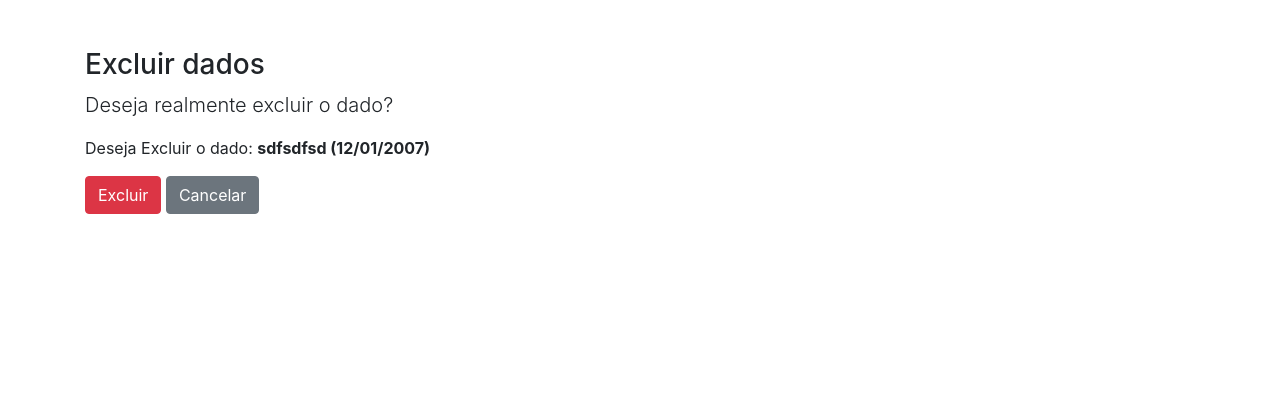
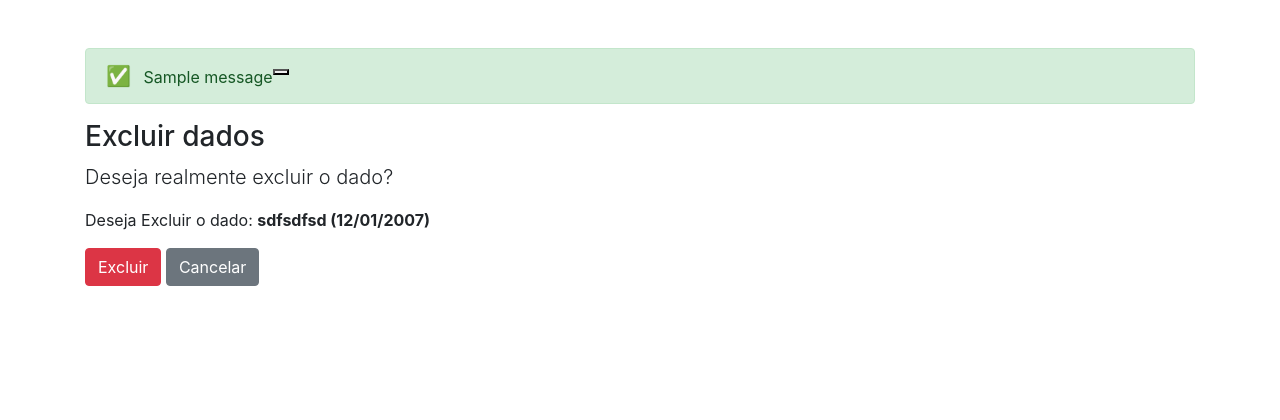
Before and after one commit to LucasRRibeiro/Sistema-NAPNE, a Django app: page /excluir/laudo/2/ in a window 1280 px wide. Shown: the part 77-497 px from the top of the page. Run offline with Django 4.2, Linux system fonts and the light colour scheme; a user stored in the database is signed in; data comes from the database, SQL or seed files in the repository; both versions use the stored data as it was after the commit; tables that the repository leaves empty hold one stand-in row (values such as "Sample post"); one stand-in notice (Sample message) is shown; some libraries are stand-ins or nearby versions.

Commit message:
feat: adicionar feedback de mensagens com SuccessMessageMixin e alertas Bootstrap

```diff
--- a/paginas/templates/paginas/modelo.html
+++ b/paginas/templates/paginas/modelo.html
@@ -3,7 +3,6 @@
 <html lang="pt-br">
 
 <link rel="shortcut icon" type="image/png" href="{% static 'img/Icone-site.png' %}" >
-
 
 <head>
     <meta charset="UTF-8">
@@ -24,6 +23,23 @@
 
     <!-- Conteúdo principal -->
     <main class="container my-5 flex-grow-1">
+
+        <!-- Exibição de mensagens de feedback -->
+        {% if messages %}
+        <div class="mb-3">
+          {% for message in messages %}
+            <div class="alert alert-{{ message.tags }} alert-dismissible fade show position-relative" role="alert" style="padding-right: 2.5rem;">
+              {% if 'success' in message.tags %}
+                <span style="font-size: 1.25rem; margin-right: 0.5rem;">✅</span>
+              {% endif %}
+              {{ message }}
+              <button type="button" class="btn-close position-absolute top-0 end-0 mt-2 me-2" data-bs-dismiss="alert" aria-label="Fechar"></button>
+            </div>
+          {% endfor %}
+        </div>
+      {% endif %}
+
+
         {% block conteudo %}
         {% endblock %}
     </main>
--- a/paginas/views.py
+++ b/paginas/views.py
@@ -3,6 +3,7 @@ from django.views.generic import TemplateView
 from django.views.generic.edit import CreateView, UpdateView, DeleteView
 from django.views.generic.list import ListView
 from django.contrib.auth.mixins import LoginRequiredMixin
+from django.contrib.messages.views import SuccessMessageMixin
 
 from .models import Laudo, Napne, Responsavel, Indicativo, Aluno, Interacoes, Servidor
 
@@ -22,142 +23,163 @@ class MenuListasView(LoginRequiredMixin, TemplateView):
 
 
 # CREATE
-class LaudoCreate(LoginRequiredMixin, CreateView):
+class LaudoCreate(SuccessMessageMixin, LoginRequiredMixin, CreateView):
     template_name = 'paginas/form.html'
     model = Laudo
     fields = ['descricao', 'data']
     success_url = reverse_lazy('listar-laudo')
+    success_message = "Laudo criado com sucesso!"
     extra_context = {'titulo': 'Cadastro de Laudo', 'botao': 'Salvar'}
 
-class NapneCreate(LoginRequiredMixin, CreateView):
+class NapneCreate(SuccessMessageMixin, LoginRequiredMixin, CreateView):
     template_name = 'paginas/form.html'
     model = Napne
     fields = ['data_criacao', 'descricao']
     success_url = reverse_lazy('listar-napne')
+    success_message = "Napne criado com sucesso!"
     extra_context = {'titulo': 'Cadastro de Napne', 'botao': 'Salvar'}
 
-class ResponsavelCreate(LoginRequiredMixin, CreateView):
+class ResponsavelCreate(SuccessMessageMixin, LoginRequiredMixin, CreateView):
     template_name = 'paginas/form.html'
     model = Responsavel
     fields = ['nome', 'endereco', 'fone', 'email', 'cpf', 'cidade']
     success_url = reverse_lazy('listar-responsavel')
+    success_message = "Responsável criado com sucesso!"
     extra_context = {'titulo': 'Cadastro de Responsável', 'botao': 'Salvar'}
 
-class IndicativoCreate(LoginRequiredMixin, CreateView):
+class IndicativoCreate(SuccessMessageMixin, LoginRequiredMixin, CreateView):
     template_name = 'paginas/form.html'
     model = Indicativo
     fields = ['descricao', 'data', 'indicativo']
     success_url = reverse_lazy('listar-indicativo')
+    success_message = "Indicativo criado com sucesso!"
     extra_context = {'titulo': 'Cadastro de Indicativo', 'botao': 'Salvar'}
 
-class AlunoCreate(LoginRequiredMixin, CreateView):
+class AlunoCreate(SuccessMessageMixin, LoginRequiredMixin, CreateView):
     template_name = 'paginas/form.html'
     model = Aluno
     fields = ['ra', 'nome', 'endereco', 'fone', 'email', 'curso', 'ano', 'cpf', 'rg', 'cidade', 'data_nasc', 'laudo', 'responsavel']
     success_url = reverse_lazy('listar-aluno')
+    success_message = "Aluno criado com sucesso!"
     extra_context = {'titulo': 'Cadastro de alunos', 'botao': 'Salvar'}
 
-class InteracoesCreate(LoginRequiredMixin, CreateView):
+class InteracoesCreate(SuccessMessageMixin, LoginRequiredMixin, CreateView):
     template_name = 'paginas/form.html'
     model = Interacoes
     fields = ['data', 'descricao', 'aluno']
     success_url = reverse_lazy('listar-interacoes')
+    success_message = "Interação criada com sucesso!"
     extra_context = {'titulo': 'Cadastro de Interações', 'botao': 'Salvar'}
 
-class ServidorCreate(LoginRequiredMixin, CreateView):
+class ServidorCreate(SuccessMessageMixin, LoginRequiredMixin, CreateView):
     template_name = 'paginas/form.html'
     model = Servidor
     fields = ['siape', 'nome', 'endereco', 'fone', 'email', 'cidade', 'tipo', 'napne']
     success_url = reverse_lazy('listar-servidor')
+    success_message = "Servidor criado com sucesso!"
     extra_context = {'titulo': 'Cadastro de Servidor', 'botao': 'Salvar'}
 
 
 # UPDATE
-class LaudoUpdate(LoginRequiredMixin, UpdateView):
+class LaudoUpdate(SuccessMessageMixin, LoginRequiredMixin, UpdateView):
     template_name = 'paginas/form.html'
     model = Laudo
     fields = ['descricao', 'data']
     success_url = reverse_lazy('listar-laudo')
+    success_message = "Laudo atualizado com sucesso!"
     extra_context = {'titulo': 'Atualização de Laudo', 'botao': 'Salvar'}
 
-class NapneUpdate(LoginRequiredMixin, UpdateView):
+class NapneUpdate(SuccessMessageMixin, LoginRequiredMixin, UpdateView):
     template_name = 'paginas/form.html'
     model = Napne
     fields = ['data_criacao', 'descricao']
     success_url = reverse_lazy('listar-napne')
+    success_message = "Napne atualizado com sucesso!"
     extra_context = {'titulo': 'Atualização de Napne', 'botao': 'Salvar'}
 
-class ResponsavelUpdate(LoginRequiredMixin, UpdateView):
+class ResponsavelUpdate(SuccessMessageMixin, LoginRequiredMixin, UpdateView):
     template_name = 'paginas/form.html'
     model = Responsavel
     fields = ['nome', 'endereco', 'fone', 'email', 'cpf', 'cidade']
     success_url = reverse_lazy('listar-responsavel')
+    success_message = "Responsável atualizado com sucesso!"
     extra_context = {'titulo': 'Atualização de Responsável', 'botao': 'Salvar'}
 
-class IndicativoUpdate(LoginRequiredMixin, UpdateView):
+class IndicativoUpdate(SuccessMessageMixin, LoginRequiredMixin, UpdateView):
     template_name = 'paginas/form.html'
     model = Indicativo
     fields = ['descricao', 'data', 'indicativo']
     success_url = reverse_lazy('listar-indicativo')
+    success_message = "Indicativo atualizado com sucesso!"
     extra_context = {'titulo': 'Atualização de Indicativo', 'botao': 'Salvar'}
 
-class AlunoUpdate(LoginRequiredMixin, UpdateView):
+class AlunoUpdate(SuccessMessageMixin, LoginRequiredMixin, UpdateView):
     template_name = 'paginas/form.html'
     model = Aluno
     fields = ['ra', 'nome', 'endereco', 'fone', 'email', 'curso', 'ano', 'cpf', 'rg', 'cidade', 'data_nasc', 'laudo', 'responsavel']
     success_url = reverse_lazy('listar-aluno')
+    success_message = "Aluno atualizado com sucesso!"
     extra_context = {'titulo': 'Atualização de alunos', 'botao': 'Salvar'}
 
-class InteracoesUpdate(LoginRequiredMixin, UpdateView):
+class InteracoesUpdate(SuccessMessageMixin, LoginRequiredMixin, UpdateView):
     template_name = 'paginas/form.html'
     model = Interacoes
     fields = ['data', 'descricao', 'aluno']
     success_url = reverse_lazy('listar-interacoes')
+    success_message = "Interação atualizada com sucesso!"
     extra_context = {'titulo': 'Atualização de Interações', 'botao': 'Salvar'}
 
-class ServidorUpdate(LoginRequiredMixin, UpdateView):
+class ServidorUpdate(SuccessMessageMixin, LoginRequiredMixin, UpdateView):
     template_name = 'paginas/form.html'
     model = Servidor
     fields = ['siape', 'nome', 'endereco', 'fone', 'email', 'cidade', 'tipo', 'napne']
     success_url = reverse_lazy('listar-servidor')
+    success_message = "Servidor atualizado com sucesso!"
     extra_context = {'titulo': 'Atualização de Servidor', 'botao': 'Salvar'}
 
 
 # DELETE
-class LaudoDelete(LoginRequiredMixin, DeleteView):
+class LaudoDelete(SuccessMessageMixin, LoginRequiredMixin, DeleteView):
     model = Laudo
     template_name = 'paginas/form-excluir.html'
     success_url = reverse_lazy('listar-laudo')
+    success_message = "Laudo excluído com sucesso!"
 
-class NapneDelete(LoginRequiredMixin, DeleteView):
+class NapneDelete(SuccessMessageMixin, LoginRequiredMixin, DeleteView):
     template_name = 'paginas/form-excluir.html'
     model = Napne
     success_url = reverse_lazy('listar-napne')
+    success_message = "Napne excluído com sucesso!"
 
-class ResponsavelDelete(LoginRequiredMixin, DeleteView):
+class ResponsavelDelete(SuccessMessageMixin, LoginRequiredMixin, DeleteView):
     template_name = 'paginas/form-excluir.html'
     model = Responsavel
     success_url = reverse_lazy('listar-responsavel')
+    success_message = "Responsável excluído com sucesso!"
 
-class IndicativoDelete(LoginRequiredMixin, DeleteView):
+class IndicativoDelete(SuccessMessageMixin, LoginRequiredMixin, DeleteView):
     template_name = 'paginas/form-excluir.html'
     model = Indicativo
     success_url = reverse_lazy('listar-indicativo')
+    success_message = "Indicativo excluído com sucesso!"
 
-class AlunoDelete(LoginRequiredMixin, DeleteView):
+class AlunoDelete(SuccessMessageMixin, LoginRequiredMixin, DeleteView):
     template_name = 'paginas/form-excluir.html'
     model = Aluno
     success_url = reverse_lazy('listar-aluno')
+    success_message = "Aluno excluído com sucesso!"
 
-class InteracoesDelete(LoginRequiredMixin, DeleteView):
+class InteracoesDelete(SuccessMessageMixin, LoginRequiredMixin, DeleteView):
     template_name = 'paginas/form-excluir.html'
     model = Interacoes
     success_url = reverse_lazy('listar-interacoes')
+    success_message = "Interação excluída com sucesso!"
 
-class ServidorDelete(LoginRequiredMixin, DeleteView):
+class ServidorDelete(SuccessMessageMixin, LoginRequiredMixin, DeleteView):
     template_name = 'paginas/form-excluir.html'
     model = Servidor
     success_url = reverse_lazy('listar-servidor')
+    success_message = "Servidor excluído com sucesso!"
 
 
 # LIST
```
Also changed, not shown: db.sqlite3. Lines whose indentation alone changed are shown as unchanged.
